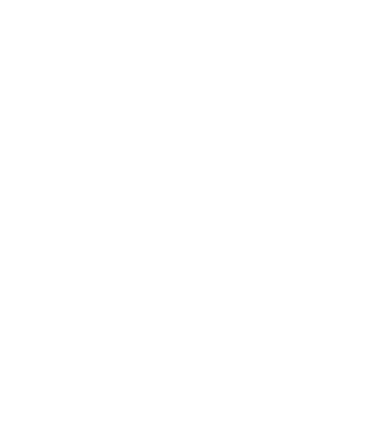
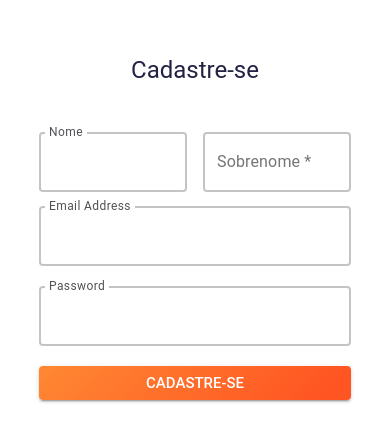
Before and after one commit to K3lOli/Hackathon-Squad-29---Front-End, a React (Vite) app: page /cadastro in a window 390 px wide. Shown: the part 193-634 px from the top of the page. Built offline with nearby package versions, Linux system fonts and the light colour scheme.

Commit message:
Criação e estilização da página de cadastre-se, incluindo página responsiva

```diff
--- a/src/pages/Cadastro/index.tsx
+++ b/src/pages/Cadastro/index.tsx
@@ -1,3 +1,42 @@
+import "./styles.css";
+import "../../index.css";
+import "../Login/styles.css";
+import { CustomInput } from "../../components/Input/index";
+import imgRegister from "../../../public/imagem-pagina-registro.png";
+import { ButtonWithContainer } from "../../components/Buttons/ButtonWithContainer";
+
 export function Cadastro() {
-    return <p>Cadastro</p>;
+    return (
+        <div className="container--register">
+            <div className="imgRegister">
+                <img src={imgRegister} alt="Imagem da página de Registro" />
+            </div>
+            <div className="formContainer">
+                <h3 className="register-title">Cadastre-se</h3>
+                <form>
+                    <div className="container--nome-sobrenome">
+                        <CustomInput labelName="Nome">
+                            <input type="text" />
+                        </CustomInput>
+                        <CustomInput>
+                            <input type="text" placeholder="Sobrenome *" />
+                        </CustomInput>
+                    </div>
+                    <div className="inputContainer">
+                        <CustomInput labelName="Email Address">
+                            <input type="email" id="email" name="email" />
+                        </CustomInput>
+                        <CustomInput labelName="Password">
+                            <input type="password" />
+                        </CustomInput>
+                        <div className="buttonsContainer">
+                            <ButtonWithContainer largura={"100%"}>
+                                Cadastre-se
+                            </ButtonWithContainer>
+                        </div>
+                    </div>
+                </form>
+            </div>
+        </div>
+    );
 }
--- a/src/pages/Cadastro/styles.css
+++ b/src/pages/Cadastro/styles.css
@@ -0,0 +1,96 @@
+@import '../../index.css';
+
+*{
+    margin: 0;
+    padding: 0;
+}
+
+.container--register{
+    display: flex;
+    height: 100vh;
+    overflow: hidden;
+}
+
+.container--nome-sobrenome {
+    display: flex;
+    height: 56px;
+    align-items: flex-start;
+    align-self: stretch;
+    gap: 1rem;
+}
+
+.imgRegister {
+    height: 100%;
+}
+
+.register-title {
+    font-size: 3rem;
+    font-weight: 400;
+}
+
+@media screen and (max-width: 1050px) {
+
+    .imgRegister{
+       display: none;
+    }
+   .formContainer {
+       gap: 2rem;
+   }
+
+
+}
+@media screen and (max-width: 750px) {
+
+   .formContainer {
+       gap: 2rem;
+
+   }
+
+}
+@media screen and (min-width: 455px) and (max-width: 750px) {
+
+   .formContainer {
+       gap: 2rem;
+
+   }
+   .formContainer h3{
+       font-size: 2rem;
+
+      }
+   form{
+       width: 312px;
+       height: 271px;
+       padding-bottom: 3px;
+
+      }
+
+}
+@media screen and (min-width: 360px)and (max-width:450px)  {
+
+   .formContainer {
+       display: flex;
+       flex-direction: column;
+       width: 100%;
+       justify-content: center;
+       align-items: center;
+       gap: 3rem;
+
+   }
+  .formContainer h3{
+   font-size: 1.5rem;
+
+  }
+
+  form{
+   display: flex;
+   width: 312px;
+   height: 271px;
+   padding-bottom: 3px;
+   flex-direction: column;
+   justify-content: center;
+   align-items: flex-start;
+   gap: 18px;
+   flex-shrink: 0;
+  }
+
+}
```
Also changed, not shown: public/imagem-pagina-registro.png (added).
